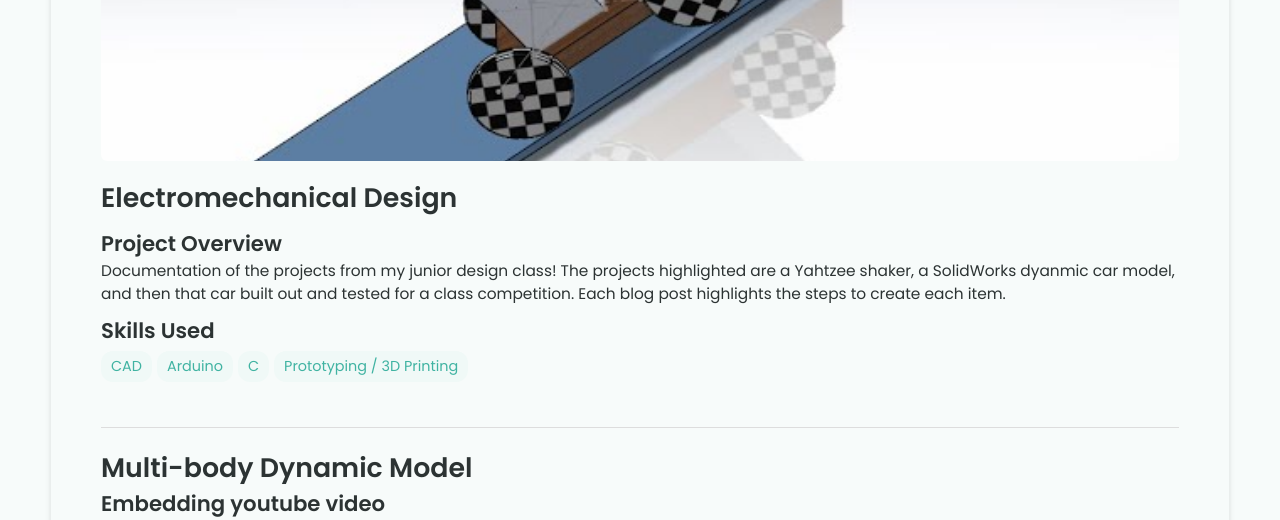
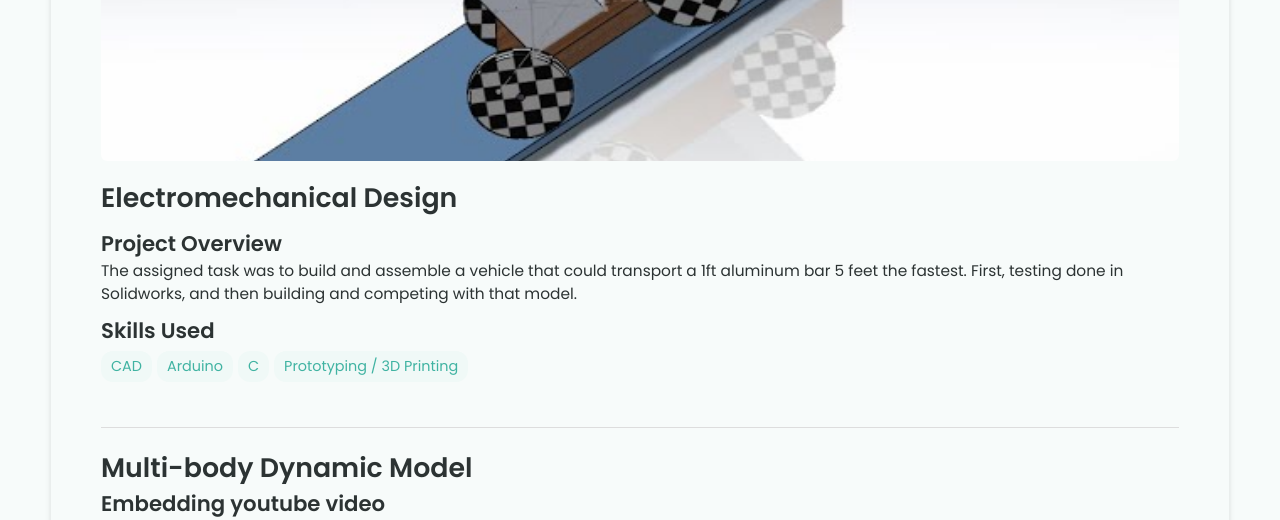
Before and after one commit to maggiedriggs/maggiedriggs.github.io, a Jekyll site: the page built from _projects/Electro/index.md, in a window 1280 px wide and 900 px high, scrolled down 329 px, cut to the strip 0-520 px from the top of the window. Built offline with Jekyll 4.4.1, drawn with Linux system fonts in a browser that asks for light colours.

Commit message:
Update index.md

```diff
--- a/_projects/Electro/index.md
+++ b/_projects/Electro/index.md
@@ -2,7 +2,7 @@
 layout: post
 title: Electromechanical Design
 description:
-    Documentation of the projects from my junior design class! The projects highlighted are a Yahtzee shaker, a SolidWorks dyanmic car model, and then that car built out and tested for a class competition. Each blog post highlights the steps to create each item.
+    The assigned task was to build and assemble a vehicle that could transport a 1ft aluminum bar 5 feet the fastest. First, testing done in Solidworks, and then building and competing with that model.
 skills:
   - CAD
   - Arduino
```
